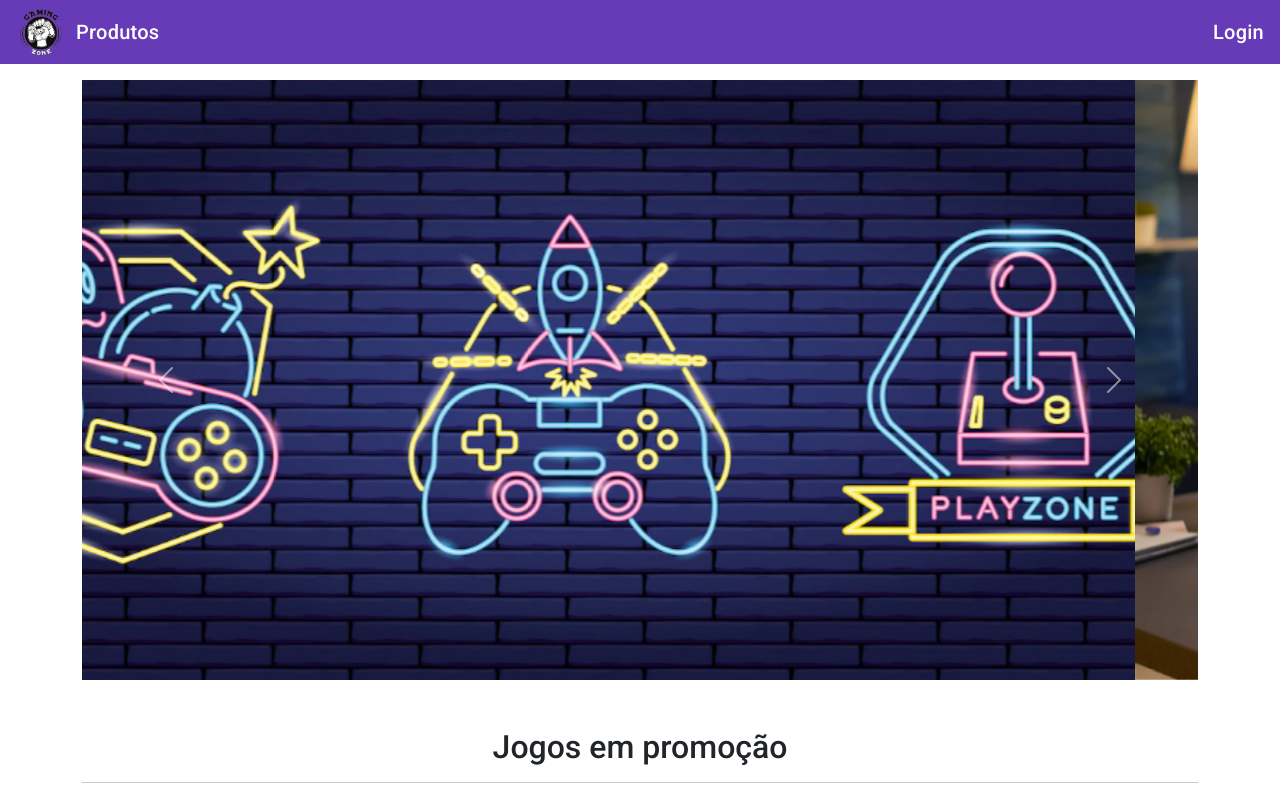
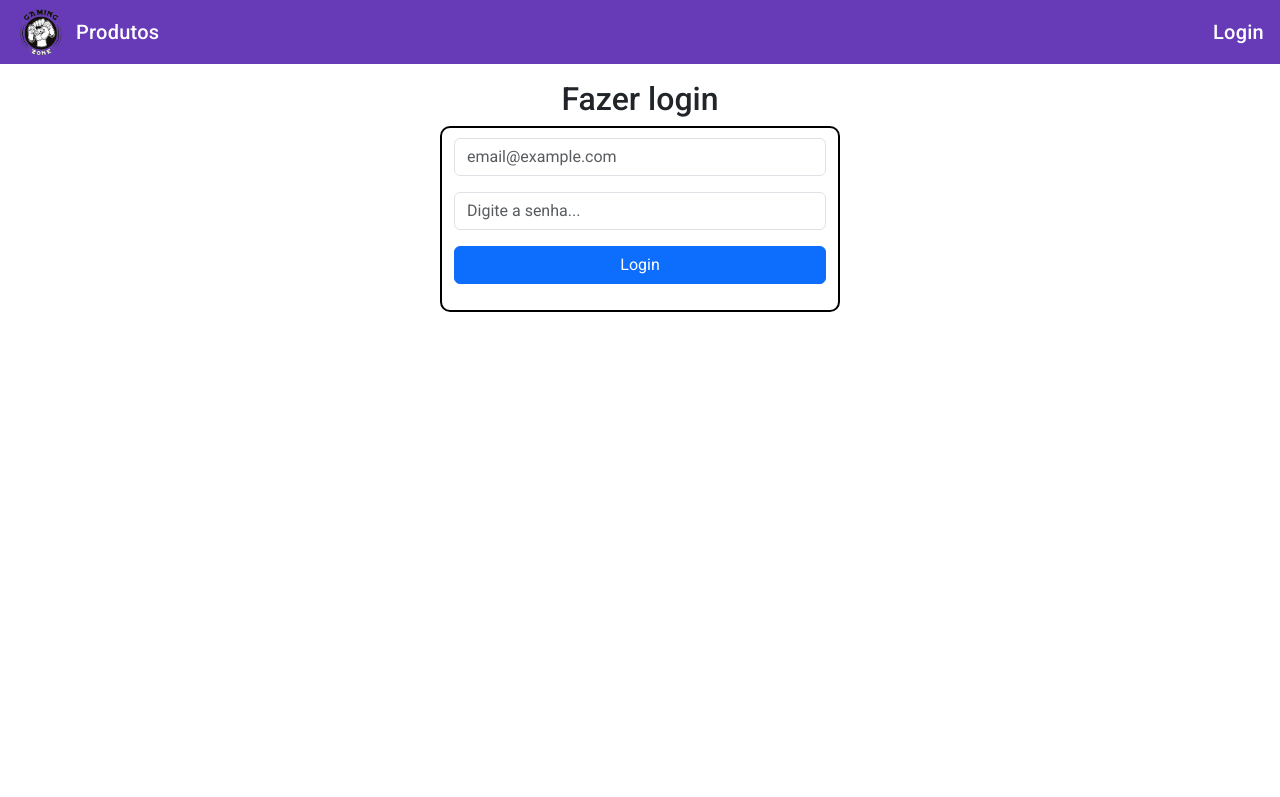
Before and after one commit to Matheus-IT/angular-project, an Angular app: page / in a window 1280 px wide. Shown: the top 797 px of the page. Built offline with nearby package versions, Linux system fonts and the light colour scheme.

Commit message:
Login page

```diff
--- a/src/app/app.component.html
+++ b/src/app/app.component.html
@@ -1,2 +1,2 @@
 <app-menu></app-menu>
-<app-main-page></app-main-page>
+<app-login></app-login>
--- a/src/app/login/login.component.css
+++ b/src/app/login/login.component.css
@@ -0,0 +1,7 @@
+#section-login {
+    height: 100%;
+    width: 400px;
+    border-radius: 10px;
+    border: 2px solid black;
+    padding: 10px 20px;
+}
--- a/src/app/login/login.component.html
+++ b/src/app/login/login.component.html
@@ -1 +1,15 @@
-<p>login works!</p>
+<main class="d-flex flex-column align-items-center justify-content-center">
+    <h2>Fazer login</h2>
+
+    <section id="section-login">
+        <form class="row g-3">
+              <label for="staticEmail" class="visually-hidden">Email</label>
+              <input type="text" class="form-control" id="staticEmail" placeholder="email@example.com">
+
+              <label for="inputPassword" class="visually-hidden">Senha</label>
+              <input type="password" class="form-control" id="inputPassword" placeholder="Digite a senha...">
+
+              <button type="submit" class="btn btn-primary mb-3">Login</button>
+          </form>
+    </section>
+</main>
```
